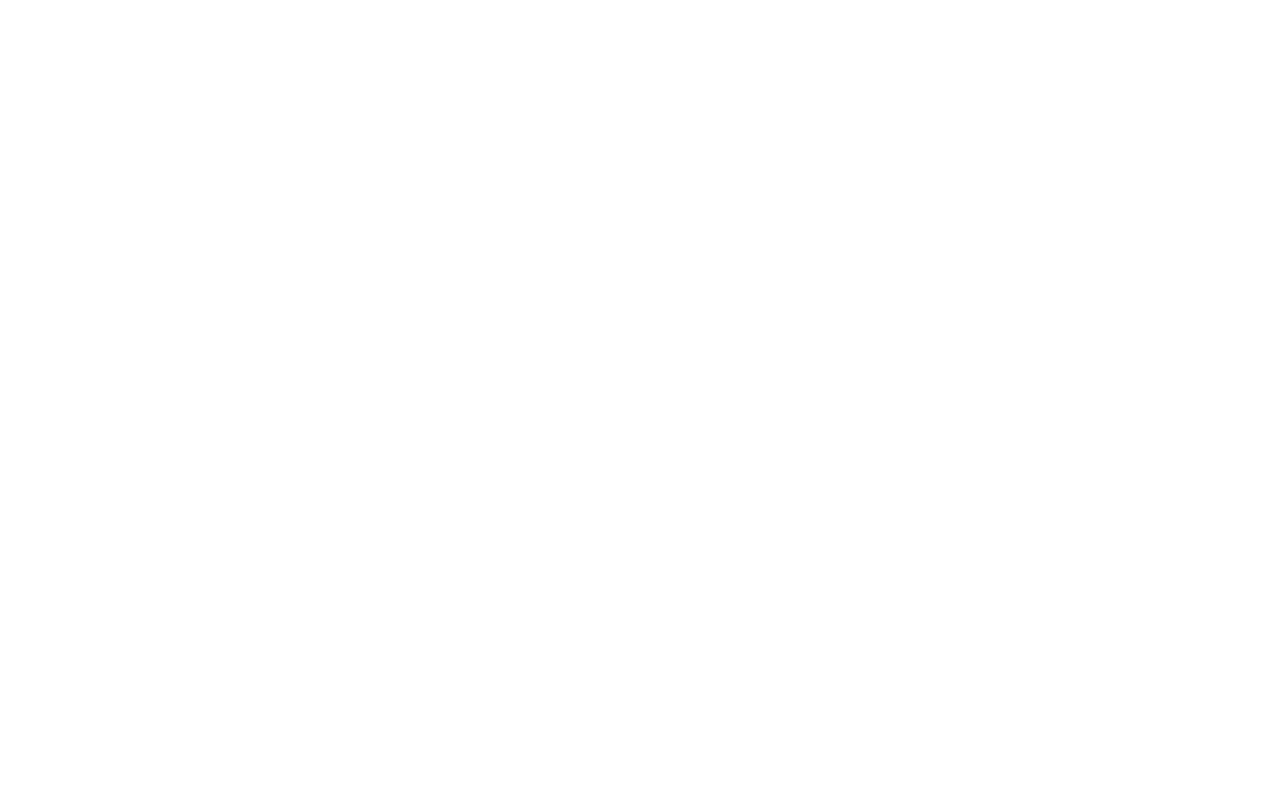
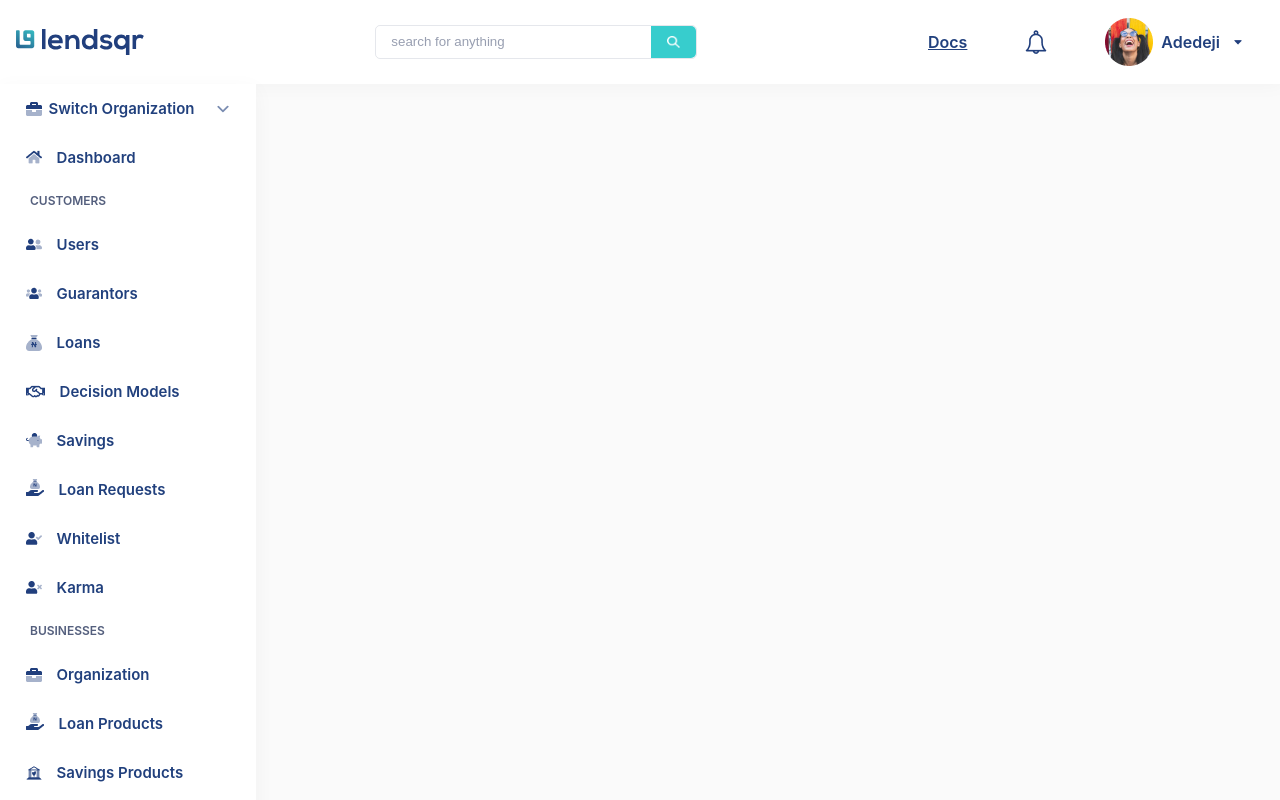
Before and after one commit to faozziyyah/lendsqr-fe-test, a React (Create React App) app: page /dashboard in a window 1280 px wide. Before the commit this address had no page. Shown: the top 800 px of the page. Built offline with nearby package versions, Linux system fonts and the light colour scheme.

Commit message:
created the sidebar

```diff
--- a/src/App.tsx
+++ b/src/App.tsx
@@ -1,6 +1,7 @@
 import './App.scss';
 import { BrowserRouter, Route, Routes } from "react-router-dom";
 import { Login } from './pages/Login';
+import { Dashboard } from './pages/Dashboard';
 
 function App() {
   return (
@@ -11,6 +12,7 @@
           {/*<Route path="/" element={<Home />} />
           <Route path="/login" element={<Login />} />*/}
           <Route path="/" element={<Login />} />
+          <Route path="/dashboard" element={<Dashboard />} />
         </Routes>
       </BrowserRouter>
 
--- /dev/null
+++ b/src/components/Header.tsx
@@ -0,0 +1,37 @@
+import logo from '../assets/Group.svg'
+import search from '../assets/Vector.png'
+import notify from '../assets/notify.png'
+import avatar from '../assets/avatar.png'
+import dropdown from '../assets/dropdown.png'
+import { Link } from 'react-router-dom'
+
+const Header = () => {
+  return (
+    <header>
+
+        <img src={logo} alt="" id="img1" />
+
+        <div className='search'>
+            <input type='text' placeholder='search for anything' />
+            <img src={search} alt="" id="search" />
+        </div>
+
+        <div className='extras'>
+
+            <Link to="/" className='docs'>docs</Link>
+
+            <img src={notify} alt="" className="" />
+
+            <img src={avatar} alt="" className="" />
+
+            <p className='p1'>Adedeji</p>
+
+            <img src={dropdown} alt="" className="dropdown" />
+
+        </div>
+
+    </header>
+  )
+}
+
+export {Header}
--- /dev/null
+++ b/src/components/Sidebar.tsx
@@ -0,0 +1,52 @@
+import briefcase from '../assets/briefcase.png'
+import arrow from '../assets/down.png'
+import home from '../assets/home.png'
+import {business, items, settings} from './Sideitems'
+
+const Sidebar = () => {
+  return (
+    <section className="sidebar">
+
+      <div className="" id='nav'>
+        <img src={briefcase} alt="" id="" />
+        <p>Switch Organization</p>
+        <img src={arrow} alt="" id="" />
+      </div>
+
+      <div className="nav">
+        <img src={home} alt="" id="" />
+        <p>Dashboard</p>
+      </div>
+
+      <p className='heading'>CUSTOMERS</p>
+
+      {items.map((item) => (
+        <div className="nav" key={item.title}>
+          <img src={item.img} alt="" id="" />
+          <p>{item.title}</p>
+        </div>
+      ))}
+
+      <p className='heading'>BUSINESSES</p>
+
+      {business.map((item) => (
+        <div className="nav" key={item.title}>
+          <img src={item.img} alt="" id="" />
+          <p>{item.title}</p>
+        </div>
+      ))}
+
+      <p className='heading'>SETTINGS</p>
+
+      {settings.map((item) => (
+        <div className="nav" key={item.title}>
+          <img src={item.img} alt="" id="" />
+          <p>{item.title}</p>
+        </div>
+      ))}
+
+    </section>
+  )
+}
+
+export {Sidebar}
--- /dev/null
+++ b/src/components/Sideitems.tsx
@@ -0,0 +1,133 @@
+import user from '../assets/user-friends.png'
+import users from '../assets/users.png'
+import sack from '../assets/sack.png'
+import handshake from '../assets/handshake.png'
+import piggy from '../assets/piggy-bank.png'
+import loan from '../assets/Group104.png'
+import check from '../assets/user-check.png'
+import cancel from '../assets/user.png'
+import briefcase from '../assets/briefcase.png'
+import bank from '../assets/bank.png'
+import coins from '../assets/coins.png'
+import transactions from '../assets/icon1.png'
+import galaxy from '../assets/galaxy.png'
+import service from '../assets/user-cog.png'
+import scroll from '../assets/scroll.png'
+import chart from '../assets/chart.png'
+import sliders from '../assets/sliders.png'
+import badge from '../assets/badge.png'
+import clip from '../assets/clipboard.png'
+
+export const items = [
+
+    {
+      title: "Users",
+      img: user,
+    },
+
+    {
+      title: "Guarantors",
+      img: users,
+    },
+
+    {
+      title: "Loans",
+      img: sack,
+    },
+
+    {
+      title: "Decision Models",
+      img: handshake,
+    },
+
+    {
+      title: "Savings",
+      img: piggy,
+    },
+
+    {
+      title: "Loan Requests",
+      img: loan,
+    },
+
+    {
+      title: "Whitelist",
+      img: check,
+    },
+
+    {
+      title: "Karma",
+      img: cancel,
+    },
+
+]
+
+export const business = [
+
+    {
+      title: "Organization",
+      img: briefcase,
+    },
+
+    {
+      title: "Loan Products",
+      img: loan,
+    },
+
+    {
+      title: "Savings Products",
+      img: bank,
+    },
+
+    {
+      title: "Fees and Charges",
+      img: coins,
+    },
+
+    {
+      title: "Transactions",
+      img: transactions,
+    },
+
+    {
+      title: "Services",
+      img: galaxy,
+    },
+
+    {
+      title: "Service Account",
+      img: service,
+    },
+
+    {
+      title: "Settlements",
+      img: scroll,
+    },
+
+    {
+      title: "Reports",
+      img: chart,
+    },
+
+]
+
+export const settings = [
+
+    {
+      title: "Preferences",
+      img: sliders,
+    },
+
+    {
+      title: "Fees and Pricing",
+      img: badge,
+    },
+
+    {
+      title: "Audit Logs",
+      img: clip,
+    },
+
+]
+
+//export default Sideitems
--- a/src/index.scss
+++ b/src/index.scss
@@ -1,24 +1,5 @@
-$bgcolor: hsla(180, 60%, 51%, 1);
-$headingcolor: hsla(220, 58%, 31%, 1);
-$textcolor: hsla(224, 20%, 41%, 1);
-
-@mixin green-text() {
-  color: $bgcolor;
-  text-transform: uppercase;
-  font-size: 12px;
-  font-weight: 600;
-}
-
-@mixin button() {
-  background-color: $bgcolor;
-  border-radius: 8px;
-  color: #fff;
-  border: none;
-  outline: none;
-  text-transform: uppercase;
-  padding-top: 10px;
-  padding-bottom: 10px;
-}
+@import './styles/mixins';
+@import './styles/variables';
 
 body {
   margin: 0;
@@ -112,9 +93,10 @@
       margin-bottom: 2em;
     }
 
-    button{
+    .btn{
       @include button();
       width: 65%;
+      text-decoration: none;
     }
 
   }
--- /dev/null
+++ b/src/pages/Dashboard.tsx
@@ -0,0 +1,21 @@
+import { Header } from "../components/Header"
+import { Sidebar } from "../components/Sidebar"
+import '../styles/Dashboard.scss'
+
+const Dashboard = () => {
+  return (
+    <div className="dashboard">
+
+      <Header />
+
+      <section className="section">
+
+        <Sidebar />
+
+      </section>
+
+    </div>
+  )
+}
+
+export {Dashboard}
--- a/src/pages/Login.tsx
+++ b/src/pages/Login.tsx
@@ -28,7 +28,7 @@
 
             <Link to="/" className='forgot'>forgot password?</Link>
 
-            <button className='btn'>log in</button>
+            <Link to='/dashboard' className='btn'>log in</Link>
 
         </form>
 
--- /dev/null
+++ b/src/styles/Dashboard.scss
@@ -0,0 +1,121 @@
+@import './variables';
+@import './mixins';
+
+.dashboard{
+    background-color: hsla(0, 0%, 98%, 1);
+    display: flex;
+    flex-direction: column;
+    height: 100vh;
+}
+
+.sidebar{
+    background-color: #fff;
+    display: flex;
+    flex-direction: column;
+    width: 20%;
+    box-shadow: 0px 5px 20px 0px hsla(0, 0%, 0%, 0.04);
+
+    #nav{
+        display: flex;
+        align-items: center;
+        width: 80%;
+        margin: auto;
+        justify-content: space-between;
+
+        p{
+            color: $headingcolor;
+            font-size: 15px;
+            font-weight: 600;
+            margin-left: -1em;
+        }
+    }
+
+    .nav{
+        display: flex;
+        align-items: center;
+        width: 80%;
+        margin: auto;
+
+        p{
+            color: $headingcolor;
+            font-size: 15px;
+            font-weight: 600;
+            margin-left: 1em;
+        }
+    }
+
+    .heading{
+        font-size: 12px;
+        font-weight: 600;
+        line-height: 14.08px;
+        text-align: left;
+        color: $textcolor;
+        margin-left: 2.5em;
+    }
+}
+
+header{
+    @include basic-flex;
+    width: 100%;
+    padding-top: 1em;
+    padding-bottom: 1em;
+    background-color: #fff;
+    box-shadow: 3px 0px 20px 0px hsla(0, 0%, 0%, 0.04);
+
+    #img1{
+        margin-left: 1em;
+        width: 10%;
+    }
+
+    .search{
+        display: flex;
+        justify-content: space-between;
+        align-items: center;
+        border-radius: 5px;
+        border: 1px solid hsla(224, 20%, 41%, 0.15);
+        width: 25%;
+
+        input{
+          border: none;
+          outline: none;
+          background-color: transparent;
+          margin-left: 1em;
+
+          &::placeholder{
+            color: $textcolor;
+            opacity: 60%;
+          }
+        }
+
+        #search{
+            @include basic-flex;
+            background-color: $bgcolor;
+            width: 4%;
+            padding: 10px 1em;
+            border-top-right-radius: 5px;
+            border-bottom-right-radius: 5px;
+        }
+    }
+
+    .extras{
+        @include basic-flex;
+        width: 25%;
+        margin-right: 2em;
+
+        .docs{
+            text-transform: capitalize;
+            color: $headingcolor;
+            font-weight: 600;
+        }
+
+        .p1{
+            color: $headingcolor;
+            font-weight: 600;
+            margin-left: -3em;
+        }
+
+        .dropdown{
+            margin-left: -3em;
+        }
+    }
+}
--- a/src/styles/_mixins.scss
+++ b/src/styles/_mixins.scss
@@ -0,0 +1,23 @@
+@mixin green-text() {
+  color: $bgcolor;
+  text-transform: uppercase;
+  font-size: 12px;
+  font-weight: 600;
+}
+
+@mixin button() {
+  background-color: $bgcolor;
+  border-radius: 8px;
+  color: #fff;
+  border: none;
+  outline: none;
+  text-transform: uppercase;
+  padding-top: 10px;
+  padding-bottom: 10px;
+}
+
+@mixin basic-flex() {
+  display: flex;
+  justify-content: space-between;
+  align-items: center;
+}
--- a/src/styles/_variables.scss
+++ b/src/styles/_variables.scss
@@ -0,0 +1,3 @@
+$bgcolor: hsla(180, 60%, 51%, 1);
+$headingcolor: hsla(220, 58%, 31%, 1);
+$textcolor: hsla(224, 20%, 41%, 1);
```
